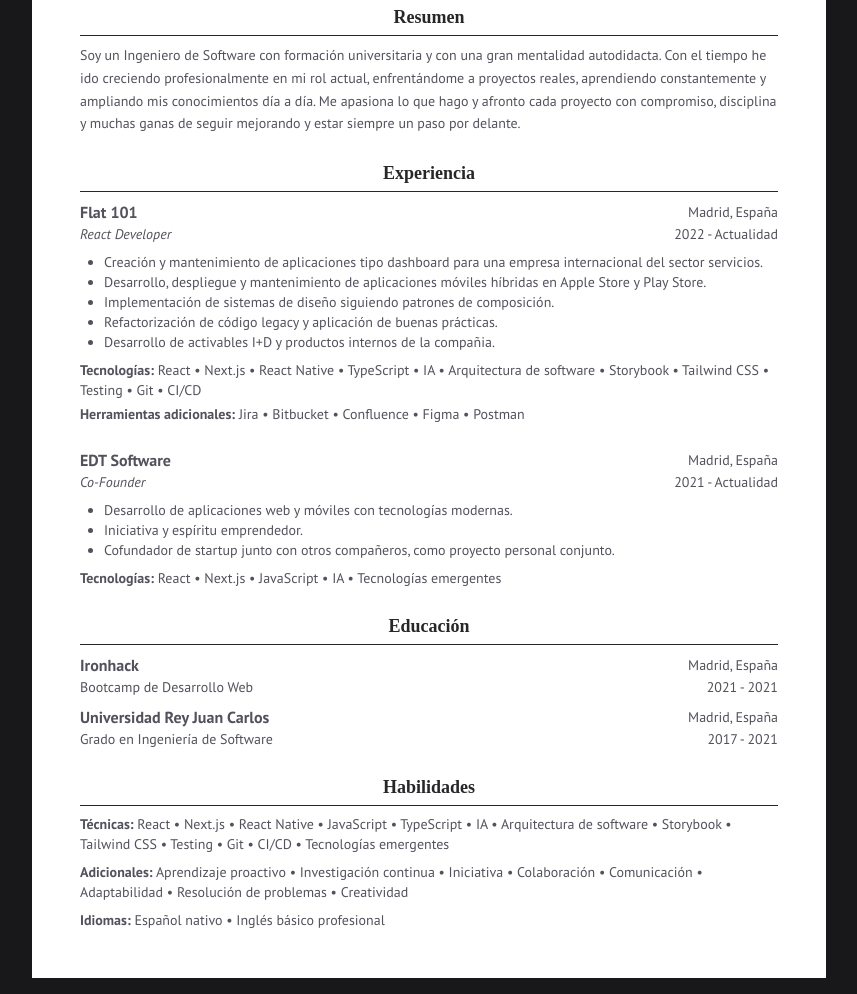
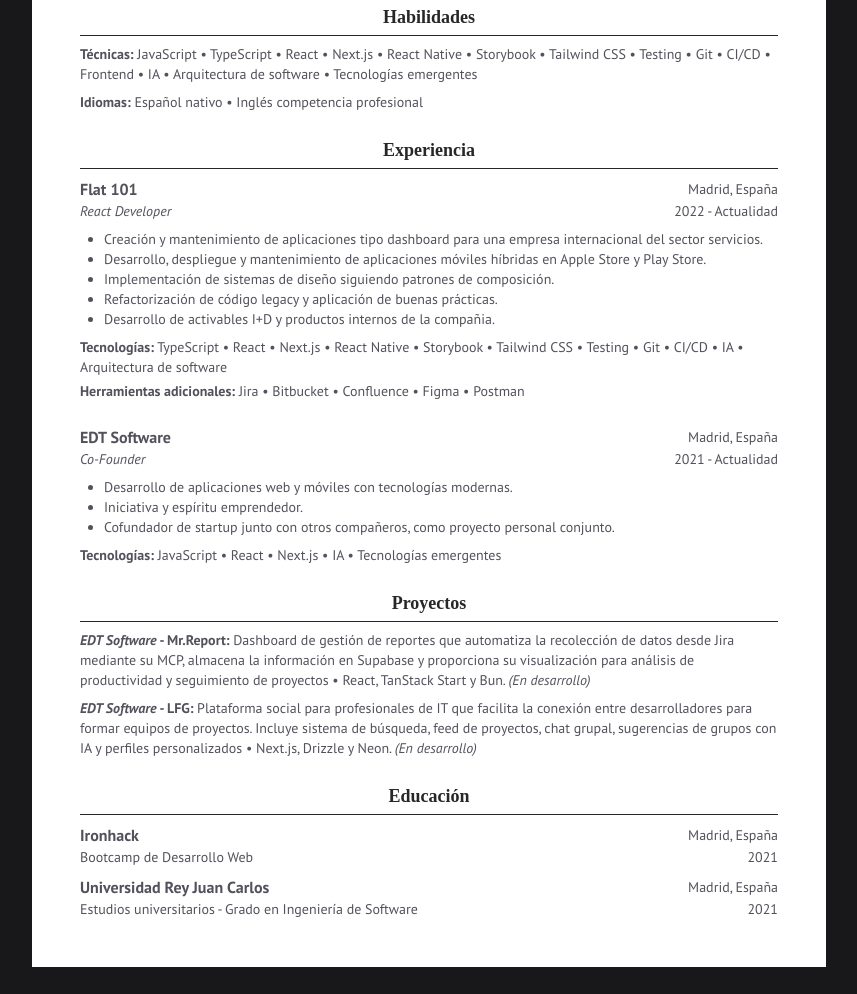
Before and after one commit to H1V35/jorge-higes-cv, a website: page src/index.html in a window 1280 px wide. Shown: the part 185-1179 px from the top of the page, without its empty margins (211-1068 px from the left). Drawn offline with Linux system fonts and the light colour scheme; a web font is replaced by a local one.

Commit message:
Refactor index.html to enhance content presentation and add new project section

```diff
--- a/src/index.html
+++ b/src/index.html
@@ -16,8 +16,10 @@
         <h1 class="text-3xl font-bold tracking-wide font-volkhov text-zinc-800">
           JORGE HIGES VELASCO
         </h1>
-        <h2 class="text-lg font-semibold font-pt-sans">Software Engineer</h2>
-        <nav class="mt-2">
+        <h2 class="pb-2 text-lg font-semibold font-pt-sans">
+          Software Engineer
+        </h2>
+        <nav>
           <ul class="flex items-center justify-center gap-1 flex-wrap">
             <li>higesjorge@gmail.com</li>
             <li>•</li>
@@ -52,16 +54,17 @@
         <h2
           class="font-bold text-lg border-b pb-1 mb-2 text-center font-volkhov text-zinc-800"
         >
-          Resumen
+          Habilidades
         </h2>
-        <p class="leading-relaxed">
-          Soy un Ingeniero de Software con formación universitaria y con una
-          gran mentalidad autodidacta. Con el tiempo he ido creciendo
-          profesionalmente en mi rol actual, enfrentándome a proyectos reales,
-          aprendiendo constantemente y ampliando mis conocimientos día a día. Me
-          apasiona lo que hago y afronto cada proyecto con compromiso,
-          disciplina y muchas ganas de seguir mejorando y estar siempre un paso
-          por delante.
+        <p>
+          <span class="font-semibold">Técnicas:</span> JavaScript • TypeScript •
+          React • Next.js • React Native • Storybook • Tailwind CSS • Testing •
+          Git • CI/CD • Frontend • IA • Arquitectura de software • Tecnologías
+          emergentes
+        </p>
+        <p class="mt-2">
+          <span class="font-semibold">Idiomas:</span> Español nativo • Inglés
+          competencia profesional
         </p>
       </section>
 
@@ -71,14 +74,14 @@
         >
           Experiencia
         </h2>
-        <div class="mt-2">
+        <div>
           <div class="flex justify-between items-center gap-x-1.5">
-            <span class="text-base font-semibold">Flat 101</span>
-            <span class="shrink-0 text-end">Madrid, España</span>
+            <h3 class="text-base font-semibold">Flat 101</h3>
+            <p class="shrink-0 text-end">Madrid, España</p>
           </div>
           <div class="flex justify-between pb-2 gap-x-1.5">
-            <span class="italic">React Developer</span>
-            <span class="shrink-0 text-end">2022 - Actualidad</span>
+            <p class="italic">React Developer</p>
+            <p class="shrink-0 text-end">2022 - Actualidad</p>
           </div>
           <ul class="list-disc pl-6 pb-2">
             <li>
@@ -100,22 +103,22 @@
               Desarrollo de activables I+D y productos internos de la compañia.
             </li>
           </ul>
-          <p class="mb-1">
-            <span class="font-semibold">Tecnologías:</span> React • Next.js •
-            React Native • TypeScript • IA • Arquitectura de software •
-            Storybook • Tailwind CSS • Testing • Git • CI/CD
+          <p class="pb-1">
+            <span class="font-semibold">Tecnologías:</span> TypeScript • React •
+            Next.js • React Native • Storybook • Tailwind CSS • Testing • Git •
+            CI/CD • IA • Arquitectura de software
           </p>
           <p>
             <span class="font-semibold">Herramientas adicionales:</span> Jira •
             Bitbucket • Confluence • Figma • Postman
           </p>
           <div class="flex justify-between items-center mt-6 gap-x-1.5">
-            <span class="text-base font-semibold">EDT Software</span>
-            <span class="shrink-0 text-end">Madrid, España</span>
+            <h3 class="text-base font-semibold">EDT Software</h3>
+            <p class="shrink-0 text-end">Madrid, España</p>
           </div>
           <div class="flex justify-between pb-2 gap-x-1.5">
-            <span class="italic">Co-Founder</span>
-            <span class="shrink-0 text-end">2021 - Actualidad</span>
+            <p class="italic">Co-Founder</p>
+            <p class="shrink-0 text-end">2021 - Actualidad</p>
           </div>
           <ul class="list-disc pl-6 pb-2">
             <li>
@@ -128,10 +131,41 @@
             </li>
           </ul>
           <p>
-            <span class="font-semibold">Tecnologías:</span> React • Next.js •
-            JavaScript • IA • Tecnologías emergentes
+            <span class="font-semibold">Tecnologías:</span> JavaScript • React •
+            Next.js • IA • Tecnologías emergentes
           </p>
         </div>
+      </section>
+
+      <section class="mt-6">
+        <h2
+          class="font-bold text-lg border-b pb-1 mb-2 text-center font-volkhov text-zinc-800"
+        >
+          Proyectos
+        </h2>
+
+        <p>
+          <span class="font-semibold">
+            <strong class="italic">EDT Software</strong>
+            - Mr.Report:
+          </span>
+          Dashboard de gestión de reportes que automatiza la recolección de
+          datos desde Jira mediante su MCP, almacena la información en Supabase
+          y proporciona su visualización para análisis de productividad y
+          seguimiento de proyectos • React, TanStack Start y Bun.
+          <span class="italic">(En desarrollo)</span>
+        </p>
+        <p class="mt-2">
+          <span class="font-semibold">
+            <strong class="italic">EDT Software</strong>
+            - LFG:
+          </span>
+          Plataforma social para profesionales de IT que facilita la conexión
+          entre desarrolladores para formar equipos de proyectos. Incluye
+          sistema de búsqueda, feed de proyectos, chat grupal, sugerencias de
+          grupos con IA y perfiles personalizados • Next.js, Drizzle y Neon.
+          <span class="italic">(En desarrollo)</span>
+        </p>
       </section>
 
       <section class="mt-6">
@@ -142,47 +176,22 @@
         </h2>
         <div>
           <div class="flex items-center justify-between gap-x-1.5">
-            <span class="font-semibold text-base">Ironhack</span>
-            <span class="shrink-0 text-end">Madrid, España</span>
+            <p class="font-semibold text-base">Ironhack</p>
+            <p class="shrink-0 text-end">Madrid, España</p>
           </div>
           <div class="flex justify-between gap-x-1.5">
-            <span>Bootcamp de Desarrollo Web</span>
-            <span class="shrink-0 text-end">2021 - 2021</span>
+            <p>Bootcamp de Desarrollo Web</p>
+            <p class="shrink-0 text-end">2021</p>
           </div>
           <div class="flex items-center justify-between mt-2 gap-x-1.5">
-            <span class="font-semibold text-base"
-              >Universidad Rey Juan Carlos</span
-            >
-            <span class="shrink-0 text-end">Madrid, España</span>
+            <p class="font-semibold text-base">Universidad Rey Juan Carlos</p>
+            <p class="shrink-0 text-end">Madrid, España</p>
           </div>
           <div class="flex justify-between gap-x-1.5">
-            <span>Grado en Ingeniería de Software</span>
-            <span class="shrink-0 text-end">2017 - 2021</span>
+            <p>Estudios universitarios - Grado en Ingeniería de Software</p>
+            <p class="shrink-0 text-end">2021</p>
           </div>
         </div>
-      </section>
-
-      <section class="mt-6">
-        <h2
-          class="font-bold text-lg border-b pb-1 mb-2 text-center font-volkhov text-zinc-800"
-        >
-          Habilidades
-        </h2>
-        <p class="mb-2">
-          <span class="font-semibold">Técnicas:</span> React • Next.js • React
-          Native • JavaScript • TypeScript • IA • Arquitectura de software •
-          Storybook • Tailwind CSS • Testing • Git • CI/CD • Tecnologías
-          emergentes
-        </p>
-        <p class="mb-2">
-          <span class="font-semibold">Adicionales:</span> Aprendizaje proactivo
-          • Investigación continua • Iniciativa • Colaboración • Comunicación •
-          Adaptabilidad • Resolución de problemas • Creatividad
-        </p>
-        <p>
-          <span class="font-semibold">Idiomas:</span> Español nativo • Inglés
-          básico profesional
-        </p>
       </section>
     </div>
   </body>
```
Also changed, not shown: src/output.css.
